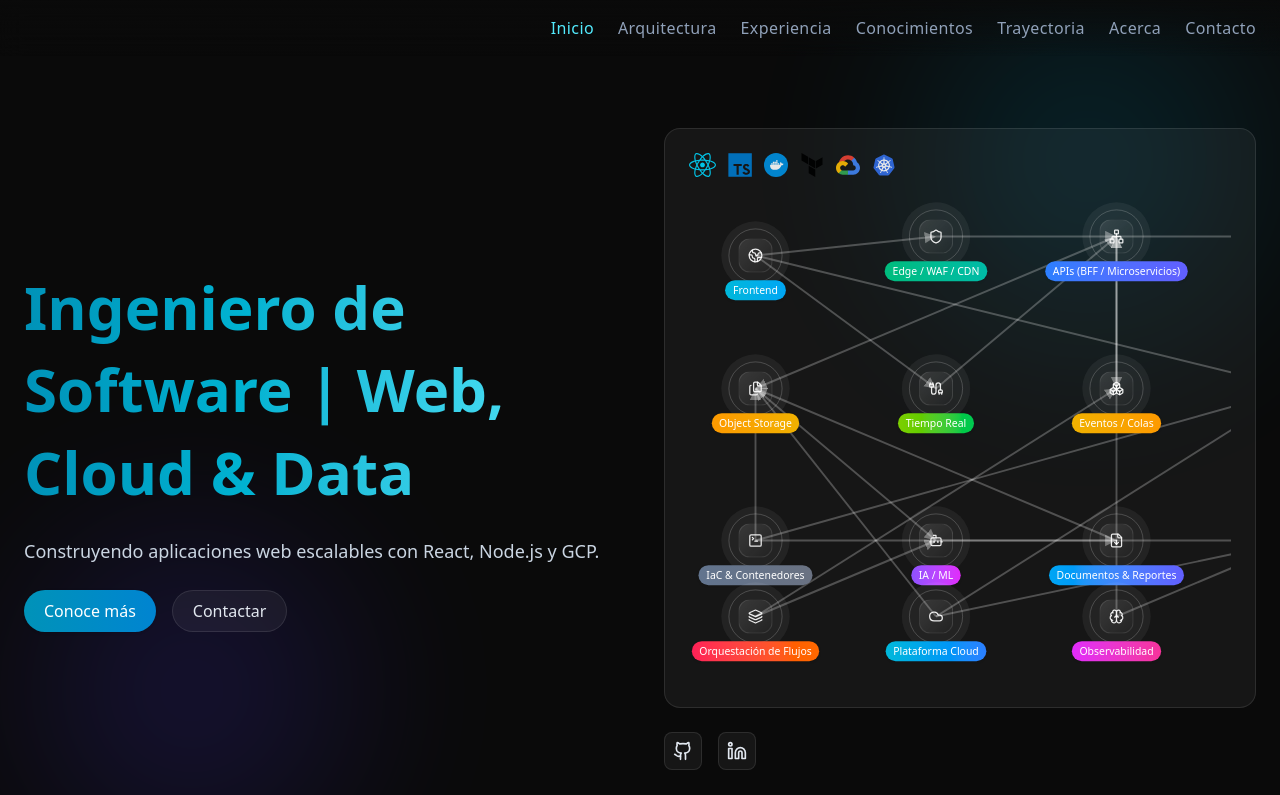
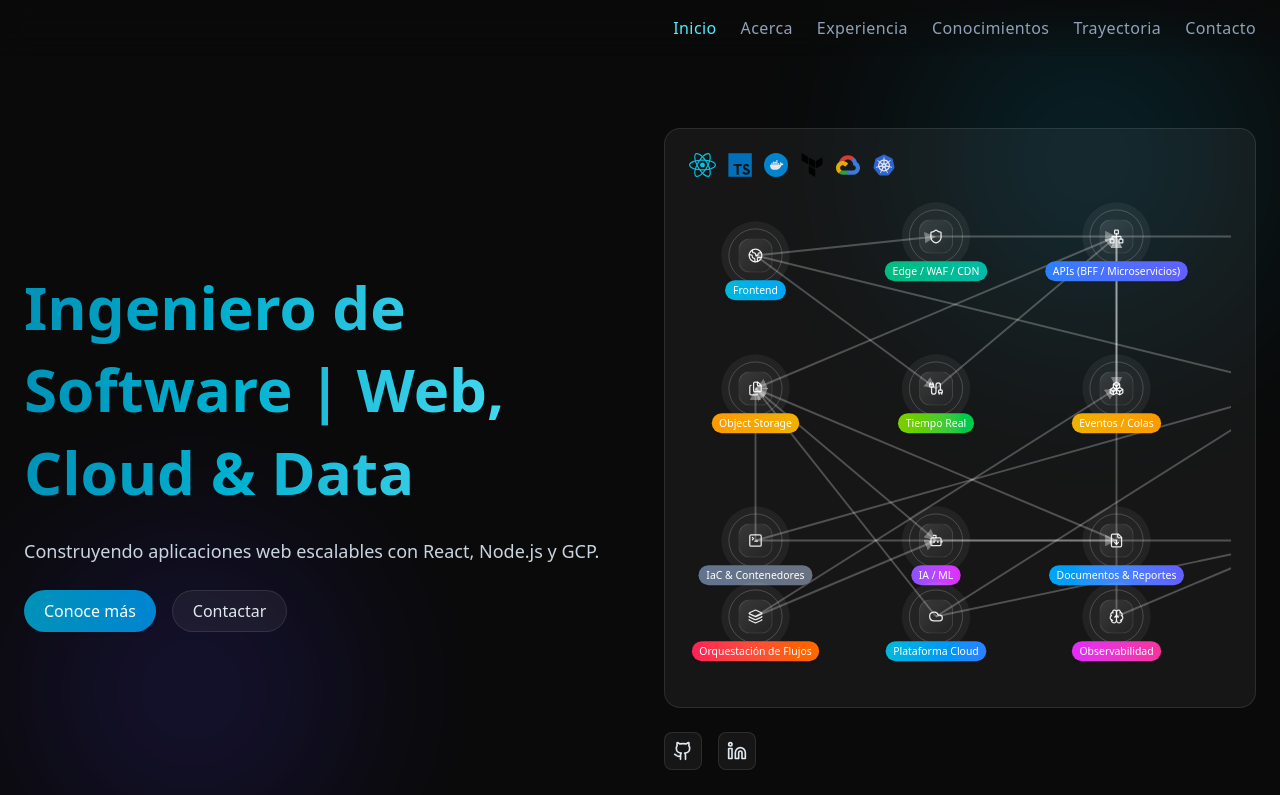
Before and after one commit to CruzEzequiel/CruzEzequiel, a React (Vite) app: page / in a window 1280 px wide. Shown: the top 795 px of the page. Built offline with nearby package versions, Linux system fonts and the light colour scheme.

Commit message:
correccion de navegacion

```diff
--- a/src/App.tsx
+++ b/src/App.tsx
@@ -20,6 +20,7 @@ export default function PersonalPortfolio() {
   const [selectedNode, setSelectedNode] = useState<string | null>(null)
   const [mobileMenuOpen, setMobileMenuOpen] = useState(false)
   const mobileMenuRef = useRef<HTMLDivElement>(null)
+  const mobileMenuButtonRef = useRef<HTMLButtonElement>(null)
 
   useEffect(() => {
     const handleScroll = () => {
@@ -45,7 +46,13 @@ export default function PersonalPortfolio() {
   // Cerrar menú móvil al hacer clic fuera
   useEffect(() => {
     const handleClickOutside = (event: MouseEvent) => {
-      if (mobileMenuRef.current && !mobileMenuRef.current.contains(event.target as Node)) {
+      const target = event.target as Node
+      if (
+        mobileMenuRef.current &&
+        !mobileMenuRef.current.contains(target) &&
+        mobileMenuButtonRef.current &&
+        !mobileMenuButtonRef.current.contains(target)
+      ) {
         setMobileMenuOpen(false)
       }
     }
@@ -55,8 +62,13 @@ export default function PersonalPortfolio() {
   }, [])
 
   const scrollToSection = (sectionId: string) => {
-    document.getElementById(sectionId)?.scrollIntoView({ behavior: "smooth" })
-    setMobileMenuOpen(false) // Cerrar menú al navegar
+    const el = document.getElementById(sectionId)
+    if (el) {
+      el.scrollIntoView({ behavior: "smooth" })
+      setTimeout(() => setMobileMenuOpen(false), 400)
+    } else {
+      setMobileMenuOpen(false)
+    }
   }
 
   const skills = [
@@ -148,7 +160,7 @@ export default function PersonalPortfolio() {
 
             {/* Menú desktop */}
             <div className="hidden md:flex space-x-6 justify-end w-full">
-              {["home", "architecture", "expertise", "knowledge", "experience", "about", "contact"].map((item) => (
+              {["home", "about", "expertise", "knowledge", "experience", "contact"].map((item) => (
                 <button
                   key={item}
                   onClick={() => scrollToSection(item)}
@@ -159,16 +171,14 @@ export default function PersonalPortfolio() {
                 >
                   {item === "home"
                     ? "Inicio"
-                    : item === "architecture"
-                      ? "Arquitectura"
+                    : item === "about"
+                      ? "Acerca"
                       : item === "expertise"
                         ? "Experiencia"
                         : item === "knowledge"
                           ? "Conocimientos"
                           : item === "experience"
                             ? "Trayectoria"
-                            : item === "about"
-                              ? "Acerca"
                             : "Contacto"}
                 </button>
               ))}
@@ -176,6 +186,7 @@ export default function PersonalPortfolio() {
 
             {/* Botón de menú móvil */}
             <button
+              ref={mobileMenuButtonRef}
               className="md:hidden p-2 rounded-lg bg-white/5 hover:bg-white/10 transition-colors"
               onClick={() => setMobileMenuOpen(!mobileMenuOpen)}
               aria-label={mobileMenuOpen ? "Cerrar menú" : "Abrir menú"}
@@ -184,8 +195,9 @@ export default function PersonalPortfolio() {
             </button>
           </div>
         </div>
+      </nav>
 
-        {/* Menú móvil desplegable */}
+      {/* Menú móvil desplegable - MOVER FUERA DEL NAV */}
       <AnimatePresence>
         {mobileMenuOpen && (
           <motion.div
@@ -193,10 +205,10 @@ export default function PersonalPortfolio() {
             initial={{ opacity: 0, height: 0 }}
             animate={{ opacity: 1, height: "auto" }}
             exit={{ opacity: 0, height: 0 }}
-              className="md:hidden bg-neutral-900/95 border-t border-white/10 overflow-hidden"
+            className="md:hidden bg-neutral-900/95 border-t border-white/10 overflow-hidden fixed top-[64px] left-0 w-full z-40"
           >
             <div className="px-4 py-4 space-y-3">
-                {["home", "architecture", "expertise", "knowledge", "experience", "about", "contact"].map((item) => (
+              {["home", "about", "expertise", "knowledge", "experience", "contact"].map((item) => (
                 <button
                   key={item}
                   onClick={() => scrollToSection(item)}
@@ -207,16 +219,14 @@ export default function PersonalPortfolio() {
                 >
                   {item === "home"
                     ? "Inicio"
-                      : item === "architecture"
-                        ? "Arquitectura"
+                    : item === "about"
+                      ? "Acerca"
                       : item === "expertise"
                         ? "Experiencia"
                         : item === "knowledge"
                           ? "Conocimientos"
                           : item === "experience"
                             ? "Trayectoria"
-                              : item === "about"
-                                ? "Acerca"
                             : "Contacto"}
                 </button>
               ))}
@@ -224,7 +234,6 @@ export default function PersonalPortfolio() {
           </motion.div>
         )}
       </AnimatePresence>
-      </nav>
 
       {/* Hero - Ajustado para responsive */}
       <section id="home" className="pt-28 md:pt-32 pb-20 relative overflow-hidden">
```
Lines whose indentation alone changed are shown as unchanged.
